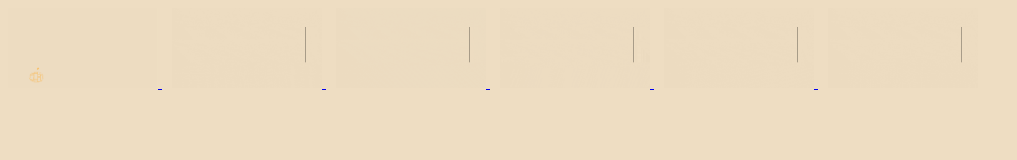
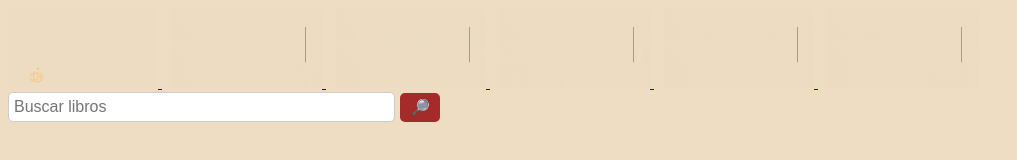
Before and after one commit to atommnava/La-Manzana-Dorada-Web-App, a plain HTML site: page bookstore/management/system/index.html in a window 1280 px wide. Shown: the whole page, without its empty margins (0-1017 px from the left). Drawn offline with Linux system fonts and the light colour scheme.

Commit message:
front end cambios

```diff
--- a/bookstore/management/static/style.css
+++ b/bookstore/management/static/style.css
@@ -39,3 +39,32 @@
     width: 150px;
     height: 80px;
 }
+
+.search-bar {
+    display: flex;
+    align-items: center;
+    margin-right: 20px; /* Para separarlo de los botones */
+}
+
+.search-bar input {
+    padding: 5px;
+    font-size: 16px;
+    border: 1px solid #ccc;
+    border-radius: 5px;
+    width: 375px; /* Ancho de la barra de búsqueda */
+}
+
+.search-bar button {
+    padding: 5px 10px;
+    margin-left: 5px;
+    font-size: 16px;
+    background-color: brown;
+    color: white;
+    border: none;
+    border-radius: 5px;
+    cursor: pointer;
+}
+
+.search-bar button:hover {
+    background-color: saddlebrown;
+}
--- a/bookstore/management/system/index.html
+++ b/bookstore/management/system/index.html
@@ -6,31 +6,41 @@
     <title>Document</title>
     <link rel="stylesheet" href="../static/style.css">
 </head>
-<body style="background-color: #EEDDC2"> <!-- #EEDDC2 original background -->
     <div>
+    <body style="background-color: #EEDDC2"> <!-- #EEDDC2 original background -->
     <a href="index.html" target=_self >
-        <img src="../static/logo-1.gif" class="gif" title="Inicio">
+        <img src="../static/button1.gif" class="gif" title="Inicio">
     </a>
 
     <a href="index.html" target=_self>
-        <img src="../static/forms-2.gif" class="gif2" title="Encuesta">
+        <img src="../static/button2.gif" class="gif2" title="Encuesta">
     </a>
 
     <a href="index.html" target=_self>
-        <img src="../static/favourite-3.gif" class="gif3" title="Favoritos">
+        <img src="../static/button3.gif" class="gif3" title="Favoritos">
     </a>
 
     <a href="index.html" target=_self>
-        <img src="../static/bookstores-4.gif" class="gif4" title="Librerías">
+        <img src="../static/button4.gif" class="gif4" title="Librerías">
     </a>
 
     <a href="index.html" target=_self>
-        <img src="../static/account-5.gif" class="gif5" title="Mi Cuenta">
+        <img src="../static/button5.gif" class="gif5" title="Mi Cuenta">
     </a>
 
     <a href="index.html" target=_self>
-        <img src="../static/bag-6.gif" class="gif6" title="Mi bolsa">
+        <img src="../static/button6.gif" class="gif6" title="Mi bolsa">
     </a>
     </div>
+
+    <!-- Barra de busqueda -->
+    <script src="script.js"></script>
+    <div class="search-bar">
+        <input type="text" id="searchInput" placeholder="Buscar libros">
+        <button onclick="searchBooks()">
+            🔎
+        </button>
+    </div>
+
 </body>
 </html>
--- a/bookstore/management/system/script.js
+++ b/bookstore/management/system/script.js
@@ -0,0 +1,5 @@
+function searchBooks()
+{
+    let input = document.getElementById("searchInput").value.toLowerCase();
+    alert("Buscando: " + input);
+}
```
Also changed, not shown: bookstore/management/static/button1.gif (renamed from bookstore/management/static/logo-1.gif), bookstore/management/static/button2.gif (renamed from bookstore/management/static/forms-2.gif), bookstore/management/static/button3.gif (renamed from bookstore/management/static/favourite-3.gif), bookstore/management/static/button4.gif (renamed from bookstore/management/static/bookstores-4.gif), bookstore/management/static/button5.gif (renamed from bookstore/management/static/account-5.gif), bookstore/management/static/button6.gif (renamed from bookstore/management/static/bag-6.gif).
